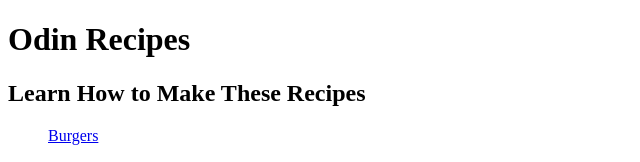
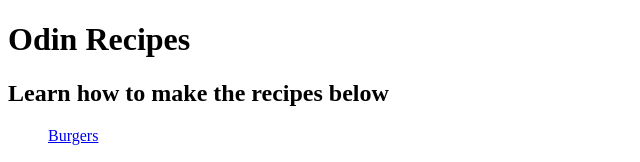
Before and after one commit to jlrvrd/odin-recipes, a plain HTML site: page index.html in a window 1280 px wide. Shown: the top 162 px of the page, without its empty margins (0-640 px from the left). Drawn offline with Linux system fonts and the light colour scheme.

Commit message:
updated second heading for index

```diff
--- a/index.html
+++ b/index.html
@@ -7,7 +7,7 @@
 </head>
 <body>
     <h1>Odin Recipes</h1>
-    <p><h2>Learn How to Make These Recipes</h2></p>
+    <p><h2>Learn how to make the recipes below</h2></p>
     <ul>
     <p><a href="recipes/burgers.html">Burgers</a></p>
     <p><a href="recipes/pasta.html">Pasta</a></p>
```
